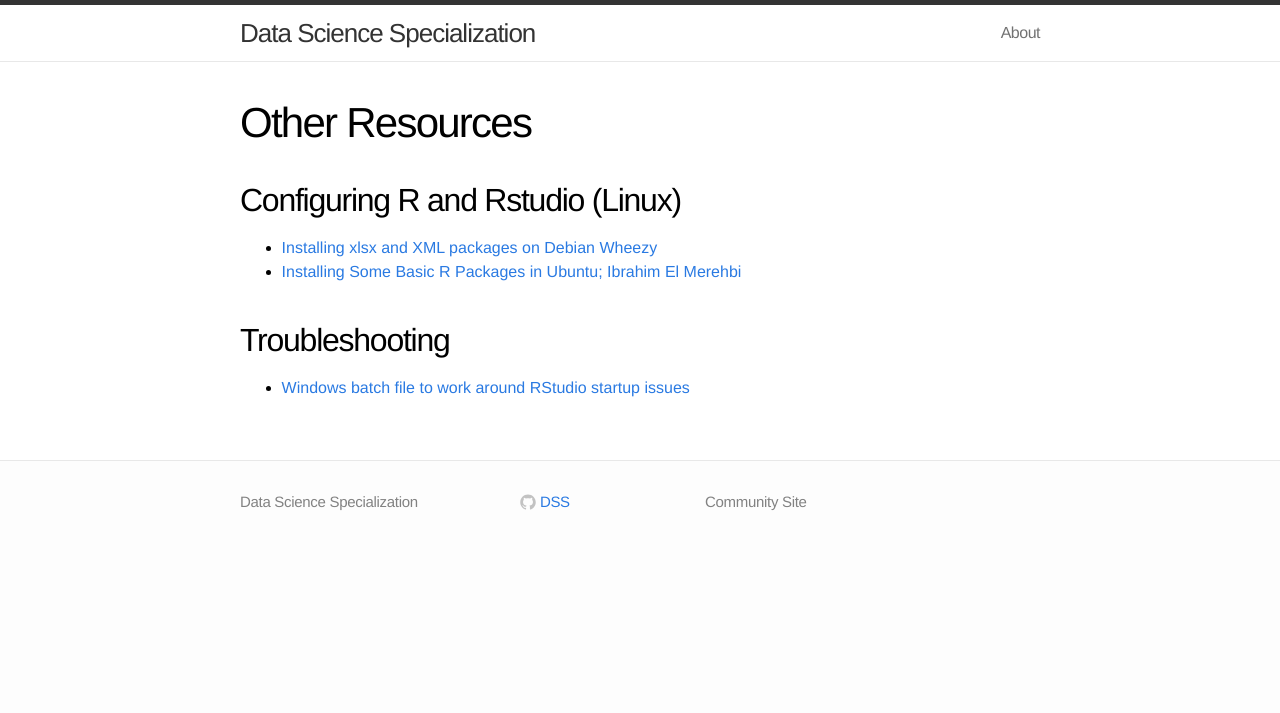
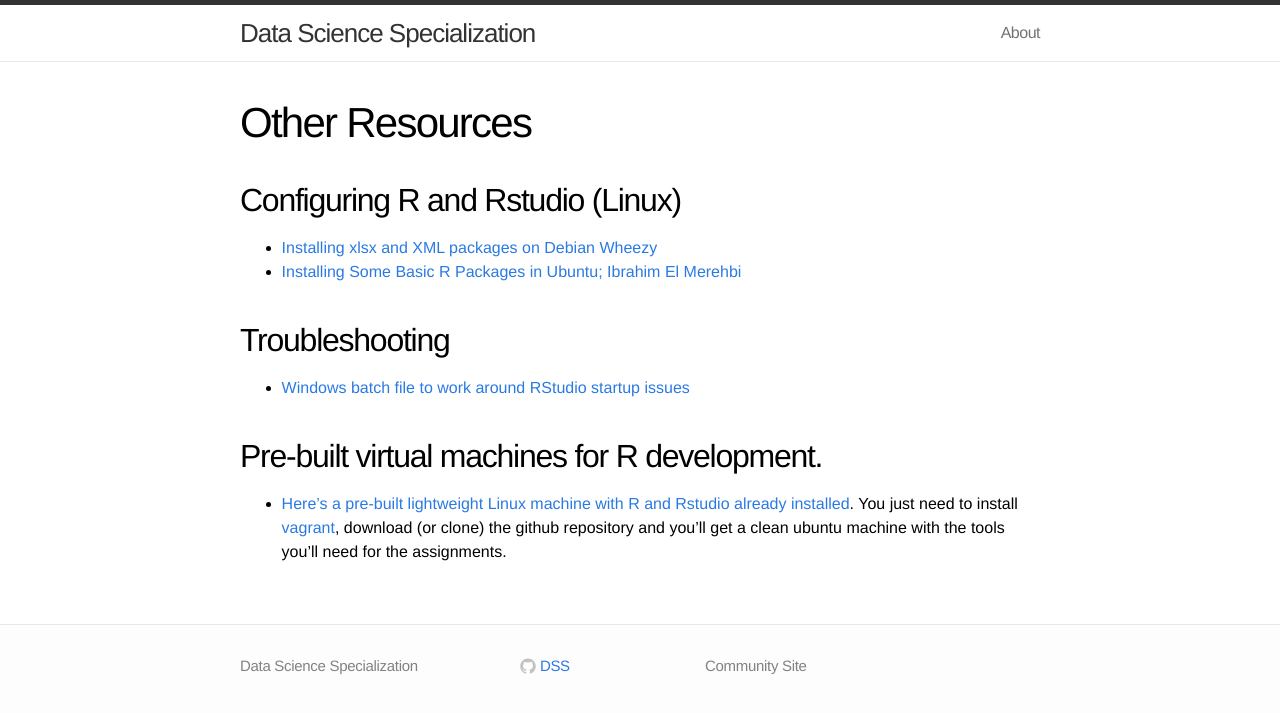
Before and after one commit to DataScienceSpecialization/DataScienceSpecialization.github.io, a Jekyll site: the page built from other.md, in a window 1280 px wide. Shown: the top 713 px of the page. Built offline with Jekyll 4.4.1, drawn with Linux system fonts in a browser that asks for light colours.

Commit message:
added link to prebuilt virtual machine

```diff
--- a/other.md
+++ b/other.md
@@ -12,3 +12,6 @@
 
 ## Troubleshooting
 - [Windows batch file to work around RStudio startup issues](https://github.com/stepds/contrib-DataScienceSpecialization/blob/master/README.md)
+
+## Pre-built virtual machines for R development.
+- [Here's a pre-built lightweight Linux machine with R and Rstudio already installed](https://github.com/queirozfcom/r-box). You just need to install [vagrant](https://www.vagrantup.com/downloads.html), download (or clone) the github repository and you'll get a clean ubuntu machine with the tools you'll need for the assignments.
```
